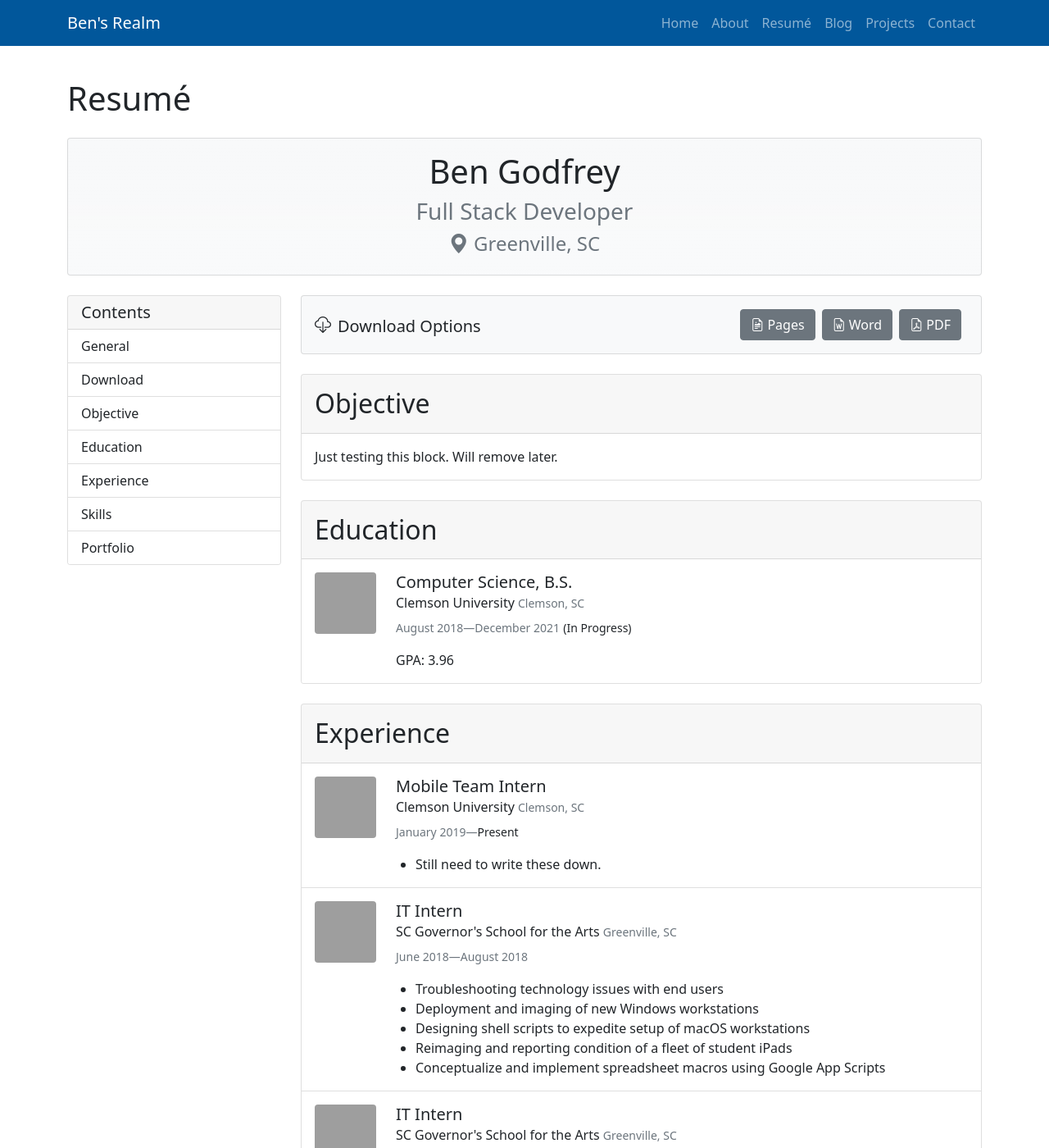
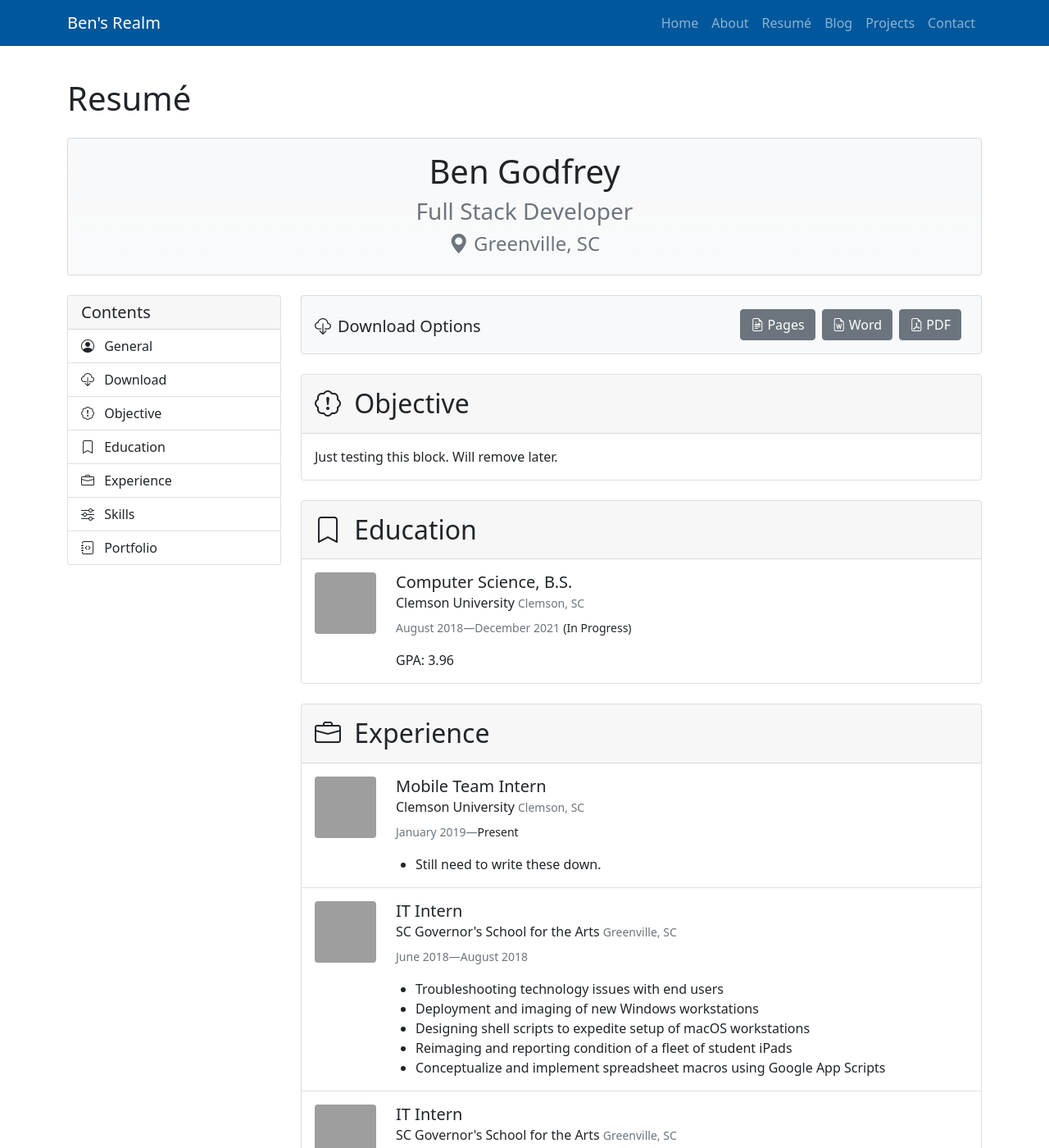
Before and after one commit to BenJetson/benjetson.github.io, a Jekyll site: the page built from resume.html, in a window 1280 px wide and 1400 px high. Shown: the whole window at 82% size. Built offline with Jekyll 4.4.1, drawn with Linux system fonts in a browser that asks for light colours; grey boxes are pictures that could not be loaded.

Commit message:
Add icons for sections of the resume. #8

```diff
--- a/_sass/custom/styles/_resume.scss
+++ b/_sass/custom/styles/_resume.scss
@@ -14,6 +14,11 @@ main.resume {
 
       z-index: $zindex-sticky;
     }
+  }
+
+  h2 .bi,
+  section.sticky-sidenav a .bi {
+    margin-right: map-get($map: $spacers, $key: 2);
   }
 
   section {
--- a/resume.html
+++ b/resume.html
@@ -47,29 +47,29 @@ main_class: resume
         </div>
         <div class="list-group list-group-flush">
           <a class="list-group-item list-group-item-action" href="#general"
-            >General</a
+            ><i class="bi bi-person-circle"></i> General</a
           >
           <a class="list-group-item list-group-item-action" href="#download"
-            >Download</a
+            ><i class="bi bi-cloud-download"></i> Download</a
           >
 
           {% if resume.objective %}
           <a class="list-group-item list-group-item-action" href="#objective"
-            >Objective</a
+            ><i class="bi bi-patch-exclamation"></i> Objective</a
           >
           {% endif %}
 
           <a class="list-group-item list-group-item-action" href="#education"
-            >Education</a
+            ><i class="bi bi-bookmark"></i> Education</a
           >
           <a class="list-group-item list-group-item-action" href="#experience"
-            >Experience</a
+            ><i class="bi bi-briefcase"></i> Experience</a
           >
           <a class="list-group-item list-group-item-action" href="#skills"
-            >Skills</a
+            ><i class="bi bi-sliders"></i> Skills</a
           >
           <a class="list-group-item list-group-item-action" href="#portfolio"
-            >Portfolio</a
+            ><i class="bi bi-journal-code"></i> Portfolio</a
           >
         </div>
       </div>
@@ -82,7 +82,7 @@ main_class: resume
         <div
           class="card-body d-flex flex-column flex-sm-row align-items-center"
         >
-          <p class="h5 card-title my-1 me-2" aria-hidden="true">
+          <p class="h5 card-title my-1 me-2 mb-0" aria-hidden="true">
             <i class="bi bi-cloud-download"></i>
           </p>
           <p class="h5 card-title my-1 me-4 mb-0 flex-grow-1 ws-100">
@@ -105,7 +105,7 @@ main_class: resume
     <section id="objective">
       <div class="resume-group">
         <div class="resume-group-header">
-          <h2>Objective</h2>
+          <h2><i class="bi bi-patch-exclamation"></i> Objective</h2>
         </div>
         <div class="card-body">
           <p class="mb-0">{{resume.objective}}</p>
@@ -117,7 +117,7 @@ main_class: resume
     <section id="education">
       <div class="resume-group">
         <div class="resume-group-header">
-          <h2>Education</h2>
+          <h2><i class="bi bi-bookmark"></i> Education</h2>
         </div>
         <ul class="resume-group-list">
           {% for degree in resume.education %}
@@ -156,7 +156,7 @@ main_class: resume
     <section id="experience">
       <div class="resume-group">
         <div class="resume-group-header">
-          <h2>Experience</h2>
+          <h2><i class="bi bi-briefcase"></i> Experience</h2>
         </div>
         <ul class="resume-group-list">
           {% for job in resume.jobs %}
@@ -195,7 +195,7 @@ main_class: resume
     <section id="skills">
       <div class="resume-group">
         <div class="resume-group-header">
-          <h2>Skills</h2>
+          <h2><i class="bi bi-sliders"></i> Skills</h2>
         </div>
         <ul class="resume-group-list">
           {% for cluster in resume.skills.clusters %}
@@ -242,7 +242,7 @@ main_class: resume
     <section id="portfolio">
       <div class="resume-group">
         <div class="resume-group-header">
-          <h2>Portfolio</h2>
+          <h2><i class="bi bi-journal-code"></i> Portfolio</h2>
         </div>
         <div class="card-body">
           <p>
```
